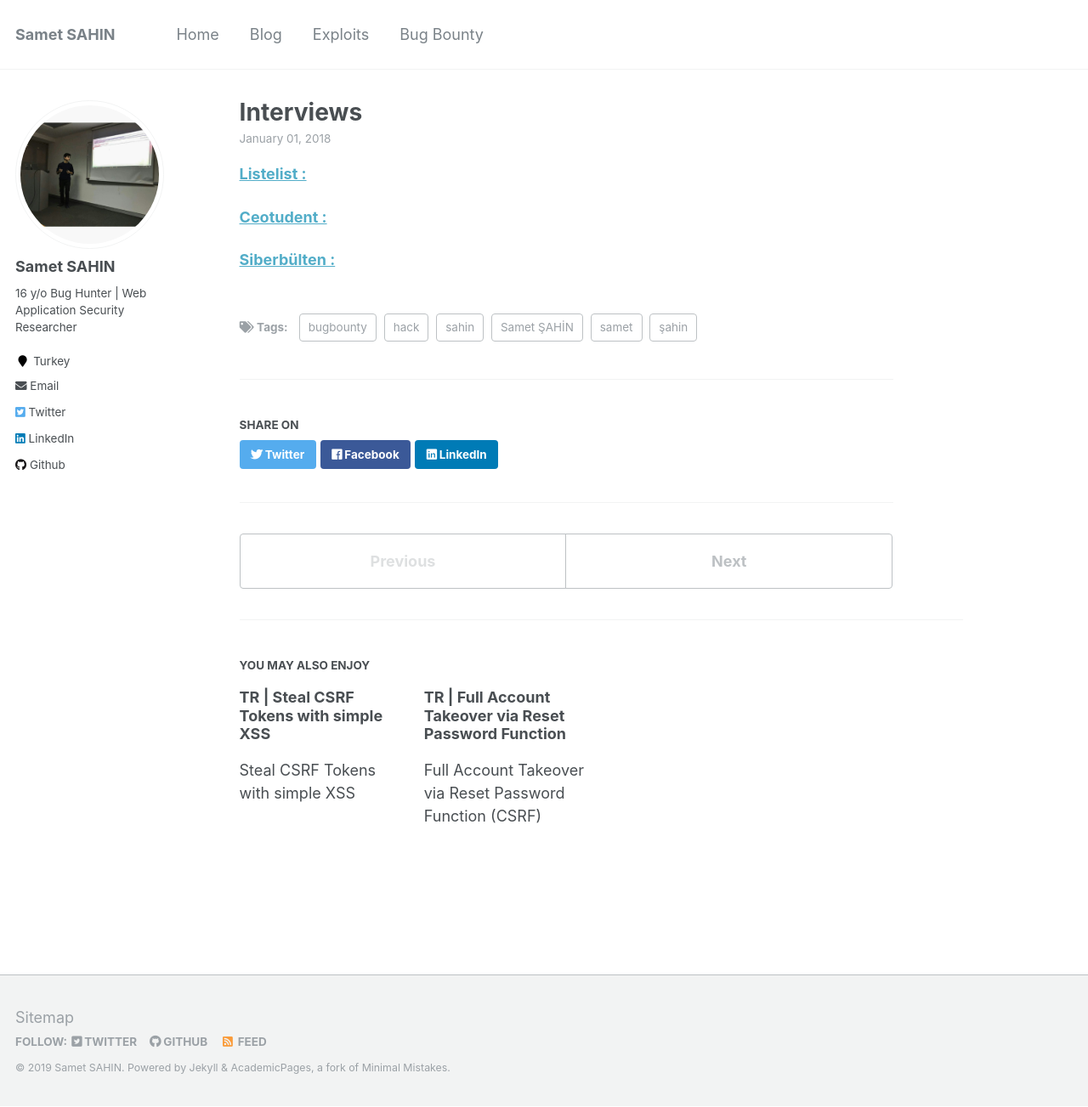
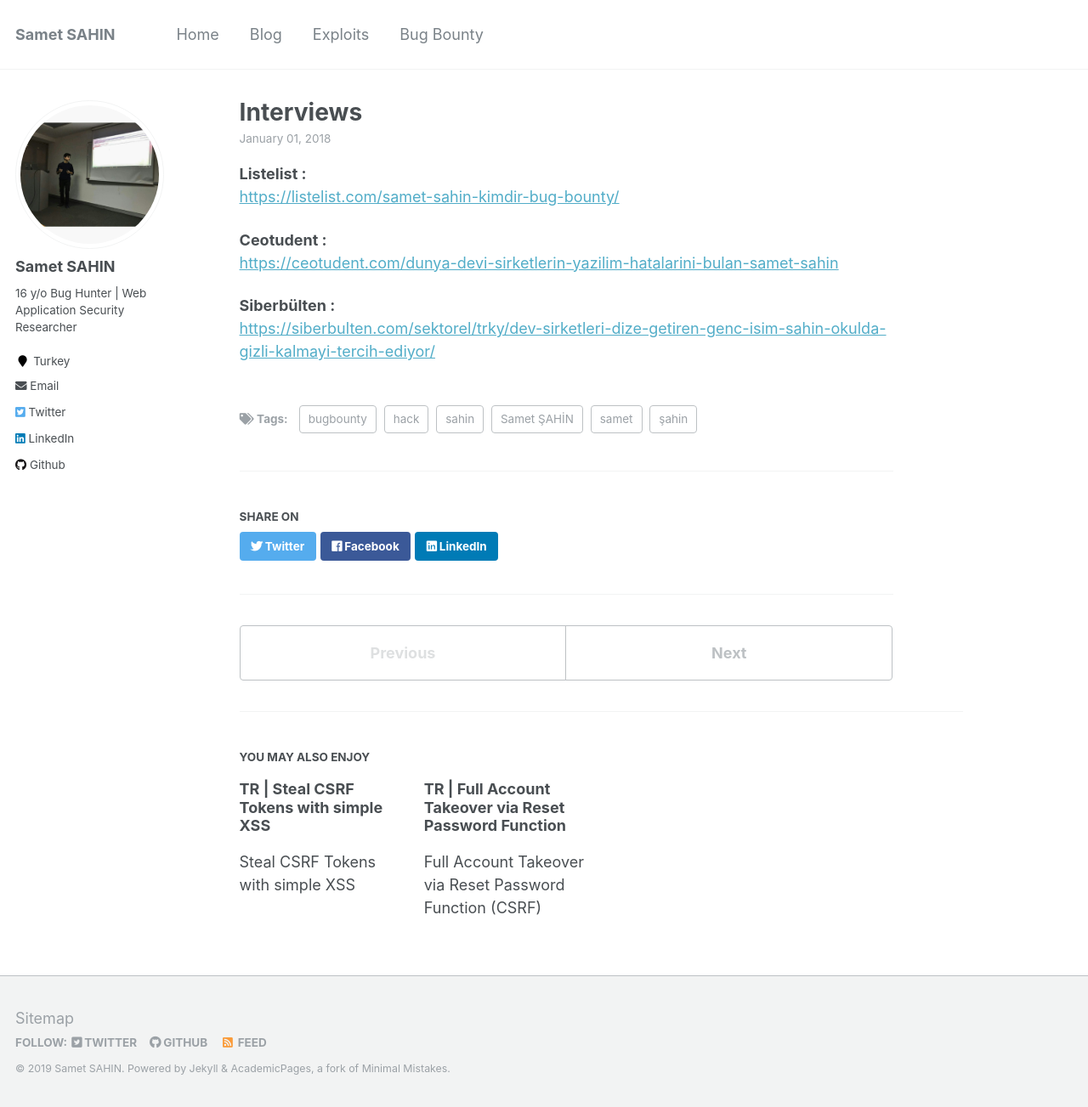
Before and after one commit to sametsahinnet/netwebsite, a Jekyll site: the page built from _posts/2018-01-01-interviews.md, in a window 1280 px wide and 1303 px high. Shown: the whole window at 85% size. Built offline with Jekyll 4.4.1, drawn with Linux system fonts in a browser that asks for light colours; part of the change alters nothing that is shown.

Commit message:
Update 2018-01-01-interviews.md

```diff
--- a/_posts/2018-01-01-interviews.md
+++ b/_posts/2018-01-01-interviews.md
@@ -11,9 +11,11 @@ tags:
   - Samet ŞAHİN
 excerpt: 'Interviews'
 ---
+**Listelist :**
+[https://listelist.com/samet-sahin-kimdir-bug-bounty/](https://listelist.com/samet-sahin-kimdir-bug-bounty/)
 
-[**Listelist :**](https://listelist.com/samet-sahin-kimdir-bug-bounty/)
+**Ceotudent :**
+[https://ceotudent.com/dunya-devi-sirketlerin-yazilim-hatalarini-bulan-samet-sahin](https://ceotudent.com/dunya-devi-sirketlerin-yazilim-hatalarini-bulan-samet-sahin)
 
-[**Ceotudent :**](https://ceotudent.com/dunya-devi-sirketlerin-yazilim-hatalarini-bulan-samet-sahin)
-
-[**Siberbülten :**](https://siberbulten.com/sektorel/trky/dev-sirketleri-dize-getiren-genc-isim-sahin-okulda-gizli-kalmayi-tercih-ediyor/)
+**Siberbülten :**
+[https://siberbulten.com/sektorel/trky/dev-sirketleri-dize-getiren-genc-isim-sahin-okulda-gizli-kalmayi-tercih-ediyor/](https://siberbulten.com/sektorel/trky/dev-sirketleri-dize-getiren-genc-isim-sahin-okulda-gizli-kalmayi-tercih-ediyor/)
```
